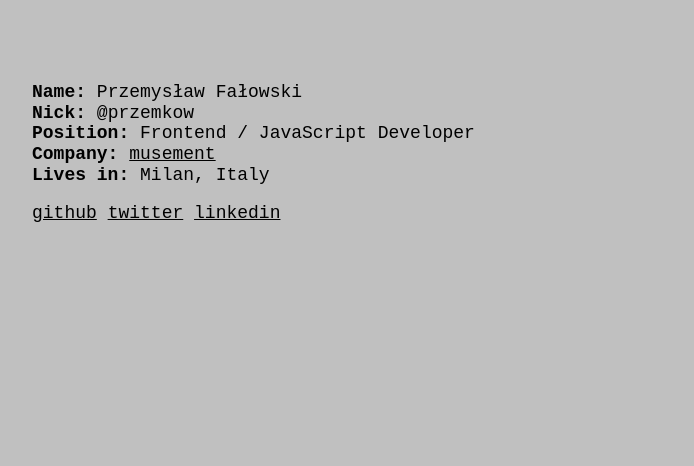
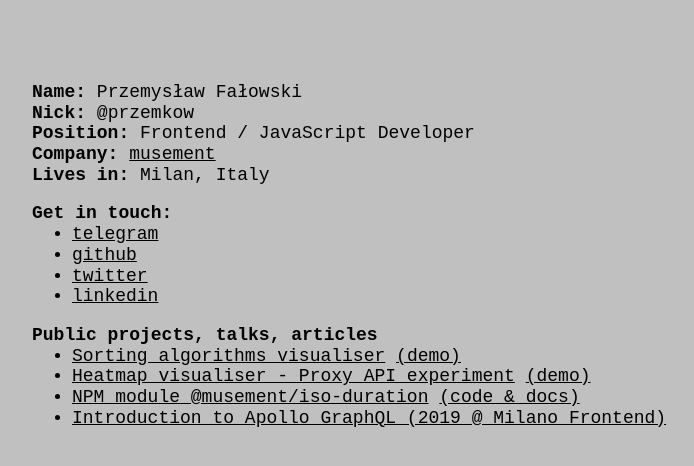
Before and after one commit to przemkow/przemkow.github.io, a plain HTML site: page index.html in a window 1280 px wide. Shown: the whole page, without its empty margins (32-726 px from the left). Drawn offline with nearby package versions, Linux system fonts and the light colour scheme.

Commit message:
feat: add more informations to personal page

```diff
--- a/index.html
+++ b/index.html
@@ -50,9 +50,34 @@
       </section>
 
       <section class="social-media">
-        <a href="https://github.com/przemkow" target="blank">github</a>
-        <a href="https://twitter.com/przemkow" target="blank">twitter</a>
-        <a href="https://www.linkedin.com/in/przemys%C5%82aw-fa%C5%82owski-67a821b3/" target="blank">linkedin</a>
+        <b>Get in touch:</b>
+        <ul class="mb-0">
+          <li><a href="https://t.me/przemkow" target="blank" class="typewriter">telegram</a></li>
+          <li><a href="https://github.com/przemkow" target="blank" class="typewriter">github</a></li>
+          <li><a href="https://twitter.com/przemkow" target="blank" class="typewriter">twitter</a></li>
+          <li><a href="https://www.linkedin.com/in/przemys%C5%82aw-fa%C5%82owski-67a821b3/" target="blank" class="typewriter">linkedin</a></li>
+        </ul>
+      </section>
+
+      <section>
+        <b>Public projects, talks, articles</b>
+        <ul class="mb-0">
+          <li>
+            <a href="https://github.com/przemkow/sorting-algorithms-visualisation" target="blank" class="typewriter">Sorting algorithms visualiser</a>
+            <a href="https://przemkow-sorting-algorithms-visualisation.netlify.app" target="blank" class="typewriter">(demo)</a>
+          </li>
+          <li>
+            <a href="https://github.com/przemkow/sorting-algorithms-visualisation" target="blank" class="typewriter">Heatmap visualiser - Proxy API experiment</a>
+            <a href="https://js-heatmap-visualisation.netlify.app/" target="blank" class="typewriter">(demo)</a>
+          </li>
+          <li>
+            <a href="https://www.npmjs.com/package/@musement/iso-duration" target="blank" class="typewriter">NPM module @musement/iso-duration</a>
+            <a href="https://github.com/musement/iso-duration" target="blank" class="typewriter">(code & docs)</a>
+          </li>
+          <li>
+            <a href="https://slides.com/przemkow/introduction-to-apollo-graphql" target="blank" class="typewriter">Introduction to Apollo GraphQL (2019 @ Milano Frontend)</a>
+          </li>
+        </ul>
       </section>
     </main>
     <script src="script.js"></script>
--- a/styles.css
+++ b/styles.css
@@ -23,6 +23,10 @@ body {
   box-sizing: border-box;
 }
 
+.mb-0 {
+  margin-top: 0;
+}
+
 a {
   color: #000000;
 }
```
